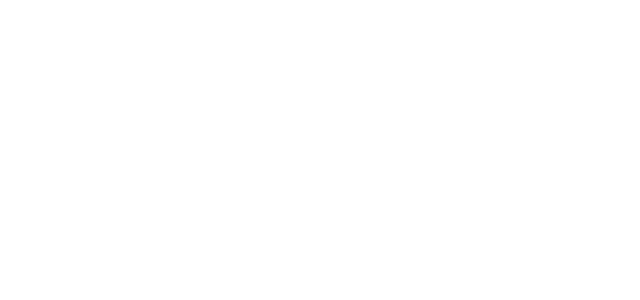
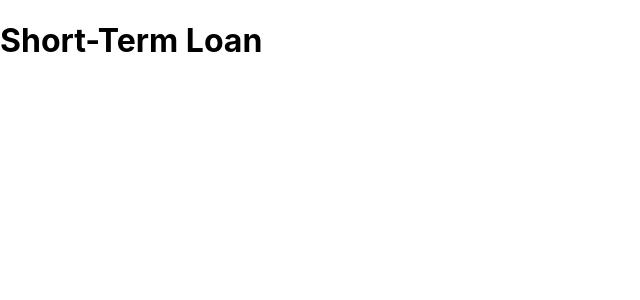
Before and after one commit to davin12345678910/CSE403_RCRSPTeam, a React (Create React App) app in the folder client-app/: page /short in a window 1280 px wide. Before the commit this address had no page. Shown: the top 300 px of the page, without its empty margins (0-640 px from the left). Built offline with nearby package versions, Linux system fonts and the light colour scheme.

Commit message:
added ShortTermLoan.js page

```diff
--- a/client-app/src/App.js
+++ b/client-app/src/App.js
@@ -13,6 +13,7 @@
 import InsuranceorOptionalCharges from './InsuranceorOptionalCharges';
 import FinancialAidStatus from './FinancialAidStatus';
 import DirectDepositTransfer from './DirectDepositTransfer';
+import ShortTermLoan from './ShortTermLoan';
 const App = () => {
     return (
         <BrowserRouter>
@@ -29,6 +30,8 @@
                 <Route path ="/insurance" element={<InsuranceorOptionalCharges />} />
                 <Route path ="/financial" element={<FinancialAidStatus />} />
                 <Route path ="/direct" element={<DirectDepositTransfer />} />
+                <Route path ="/short" element={<ShortTermLoan />} />
+
             </Routes>
         </BrowserRouter>
     );
--- /dev/null
+++ b/client-app/src/ShortTermLoan.js
@@ -0,0 +1,8 @@
+const ShortTermLoan = () => {
+    return (
+        <div>
+            <h1>Short-Term Loan</h1>
+        </div>
+    )
+}
+export default ShortTermLoan;
```
